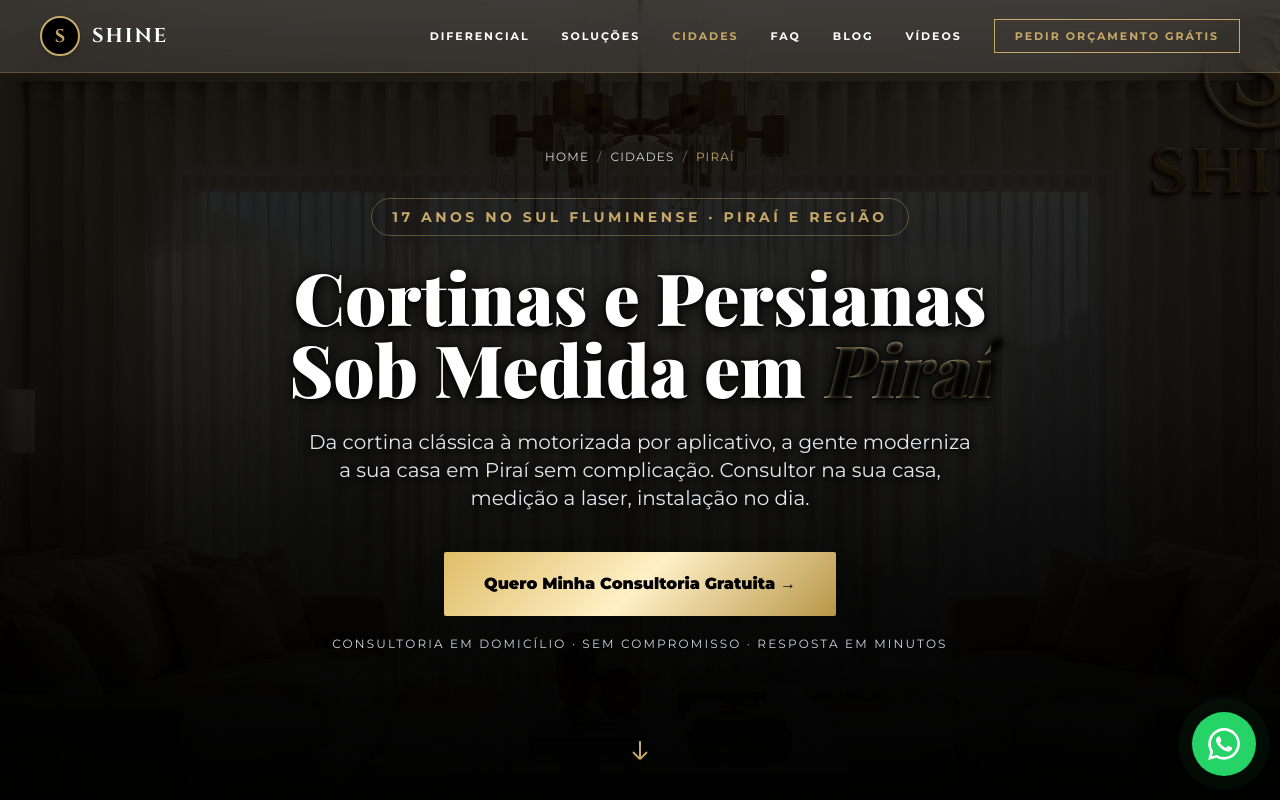
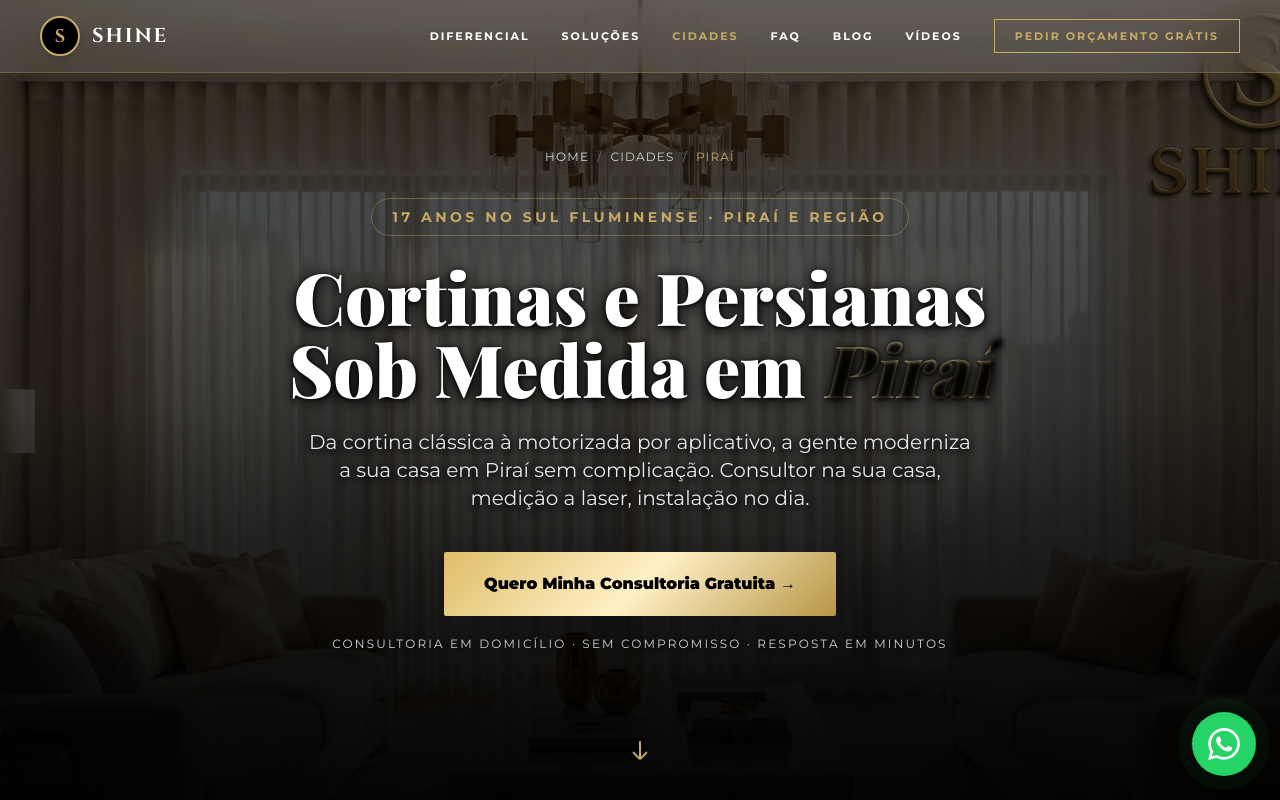
Before and after one commit to isaniheser/shinecortinas-site, a plain HTML site: page cidades/pirai/index.html in a window 1280 px wide. Shown: the top 800 px of the page. Drawn offline with nearby package versions, Linux system fonts and the light colour scheme; a web font is replaced by a local one.

Commit message:
Hero das cidades: escurecimento equilibrado (mostra a sala)
Estava escuro demais. Suaviza o overlay para 30%->48%->80% e sobe a
opacidade da imagem para 85% — a sala aparece bem ao fundo e o texto
branco continua legível (apoiado pelo text-shadow). Cache para v=3.

https://claude.ai/code/session_01FBbLt1EAtEVCWfVL9f9b5G

Co-authored-by: Claude <noreply@anthropic.com>

```diff
--- a/assets/cidades.css
+++ b/assets/cidades.css
@@ -73,10 +73,10 @@
 .fade-up h1{text-shadow:0 2px 14px rgba(0,0,0,1),0 1px 4px rgba(0,0,0,.95)}
 .fade-up>p{text-shadow:0 1px 10px rgba(0,0,0,.9),0 2px 8px rgba(0,0,0,.7)}
 
-/* Escurecimento do hero — overlay único e forte sobre a seção (legibilidade).
+/* Escurecimento do hero — overlay equilibrado: mostra a sala, mantém leitura.
    Fica acima da imagem (z-0) e abaixo do conteúdo (z-10). */
-section.min-h-\[100svh\]>div:first-child>img{opacity:.72!important}
-section.min-h-\[100svh\]::before{content:'';position:absolute;inset:0;z-index:1;background:linear-gradient(to bottom,rgba(0,0,0,.58),rgba(0,0,0,.72) 50%,rgba(0,0,0,.92));pointer-events:none}
+section.min-h-\[100svh\]>div:first-child>img{opacity:.85!important}
+section.min-h-\[100svh\]::before{content:'';position:absolute;inset:0;z-index:1;background:linear-gradient(to bottom,rgba(0,0,0,.30),rgba(0,0,0,.48) 50%,rgba(0,0,0,.80));pointer-events:none}
 
 /* Hover */
 .hover\:bg-gray-50:hover{background-color:#f9fafb}
--- a/cidades/pirai/index.html
+++ b/cidades/pirai/index.html
@@ -24,7 +24,7 @@
   <link rel="preconnect" href="https://fonts.gstatic.com" crossorigin>
   <link href="https://fonts.googleapis.com/css2?family=Montserrat:wght@300;400;600;700;900&family=Cinzel:wght@400;700&family=Playfair+Display:ital,wght@0,400;0,700;0,900;1,400;1,700&display=swap" rel="stylesheet">
   <link rel="stylesheet" href="/assets/tailwind.generated.css">
-  <link rel="stylesheet" href="/assets/cidades.css?v=2">
+  <link rel="stylesheet" href="/assets/cidades.css?v=3">
   <link rel="icon" type="image/png" href="/favicon-96x96.png" sizes="96x96" />
   <link rel="icon" type="image/svg+xml" href="/favicon.svg" />
   <link rel="shortcut icon" href="/favicon.ico" />
```
Also changed, not shown: cidades/barra-do-pirai/index.html (+1 -1 lines), cidades/barra-mansa/index.html (+1 -1 lines), cidades/itatiaia/index.html (+1 -1 lines), cidades/maromba/index.html (+1 -1 lines), cidades/miguel-pereira/index.html (+1 -1 lines), cidades/paulo-de-frontin/index.html (+1 -1 lines), cidades/penedo/index.html (+1 -1 lines), cidades/pinheiral/index.html (+1 -1 lines), cidades/porto-real/index.html (+1 -1 lines), cidades/resende/index.html (+1 -1 lines), cidades/valenca/index.html (+1 -1 lines), cidades/vassouras/index.html (+1 -1 lines), cidades/visconde-de-maua/index.html (+1 -1 lines), cidades/volta-redonda/index.html (+1 -1 lines).
